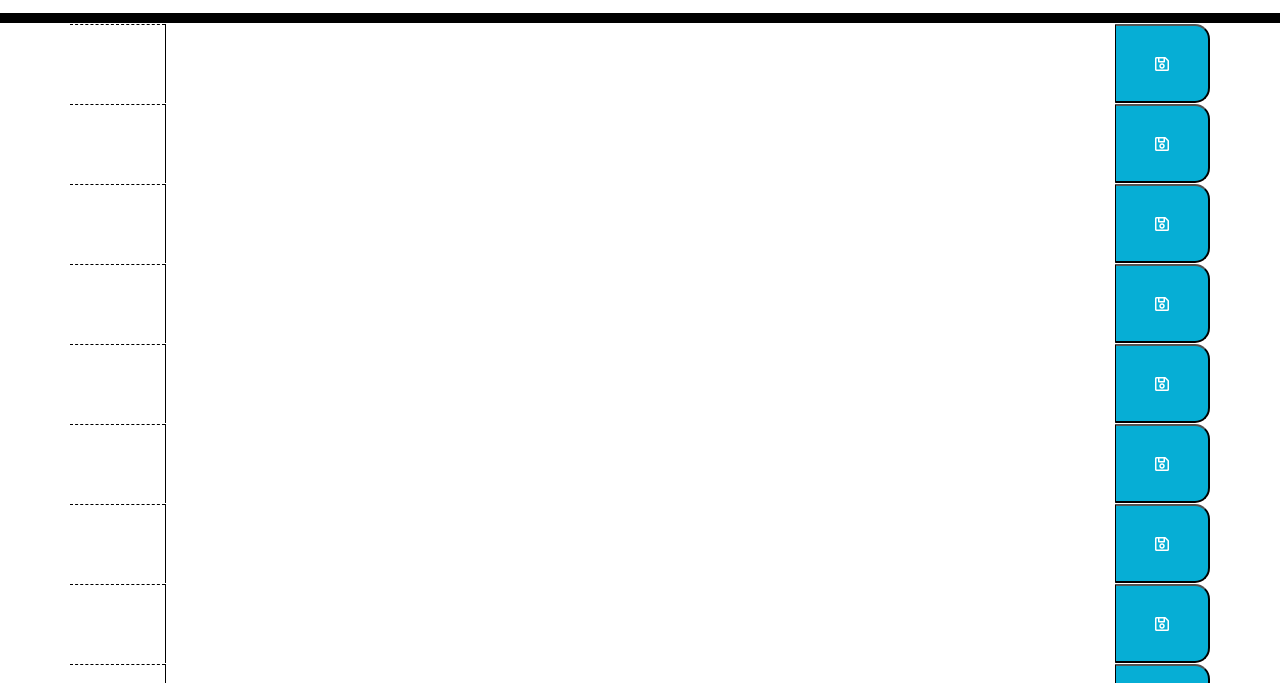
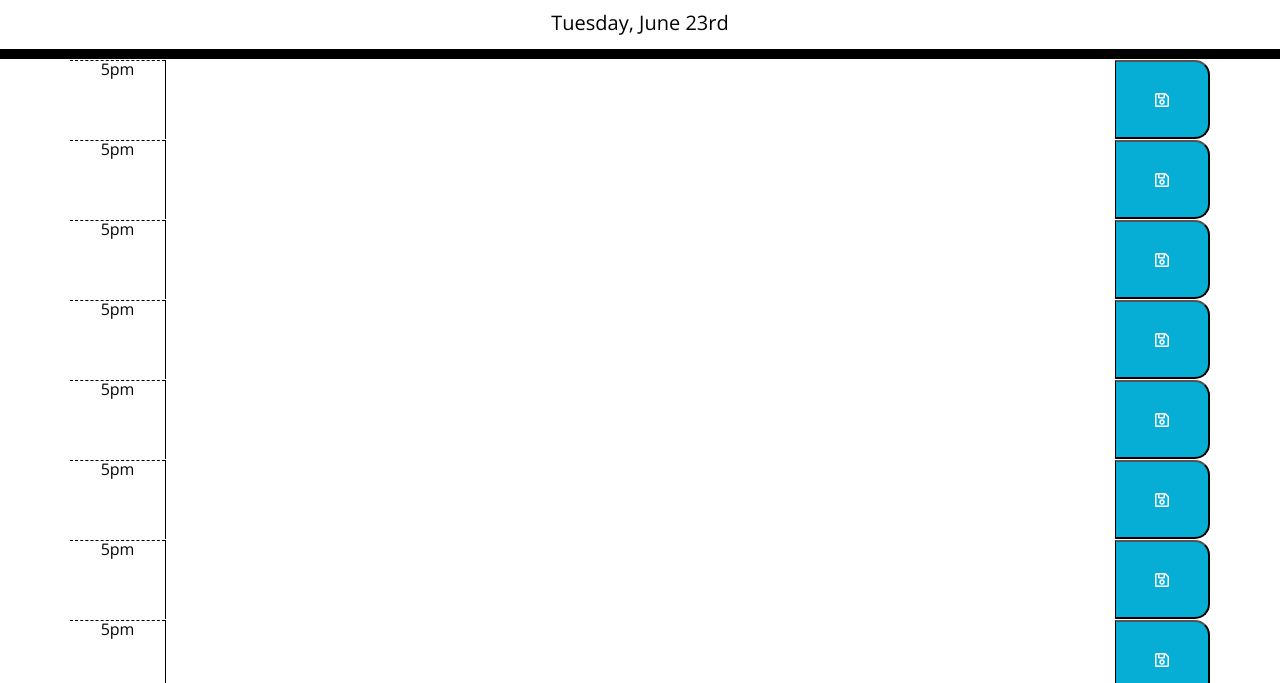
Before and after one commit to astarr93/Day-Planner, a plain HTML site: page index.html in a window 1280 px wide. Shown: the part 117-800 px from the top of the page. Drawn offline with nearby package versions, Linux system fonts and the light colour scheme.

Commit message:
Added function to display current date in header on DOM ready

```diff
--- a/assets/script.js
+++ b/assets/script.js
@@ -17,7 +17,7 @@ const workingHours = [
 $(document).ready(function () {
   $.each(workingHours, function (index, value) {
     container.append($('<div class="row time-block">'));
-    console.log(index);
+    // console.log(index);
   });
   $(".time-block").append($('<div class="col-md-1 col-sm-2 hour">'));
   $(".time-block").append(
@@ -25,13 +25,23 @@ $(document).ready(function () {
   );
   $(".time-block").append($('<button class="saveBtn col-md-1 col-sm-2">'));
   $(".saveBtn").append($('<i class="far fa-save">'));
-  // addHours();
+  displayDate();
+  addHours();
 });
 
-//   const $currentDay = $("#currentDay");
-//   const $container = $(".container");
-//   let nowDay = moment().format("dddd, MMMM Do");
-//   $currentDay.text(nowDay);
+function addHours() {
+  for (i = 0; i < workingHours.length; i++) {
+    $(".hour").text(workingHours[i]);
+  }
+}
+
+function displayDate() {
+  const $currentDay = $("#currentDay");
+  const $container = $(".container");
+  let nowDay = moment().format("dddd, MMMM Do");
+  $currentDay.text(nowDay);
+}
+
 //   $(".saveBtn").on("click", function () {
 //     var activity = $(this).siblings(".description").val();
 //     var hour = $(this).parent().attr("id");
```
Also changed, not shown: index.html (+1 -3 lines).
